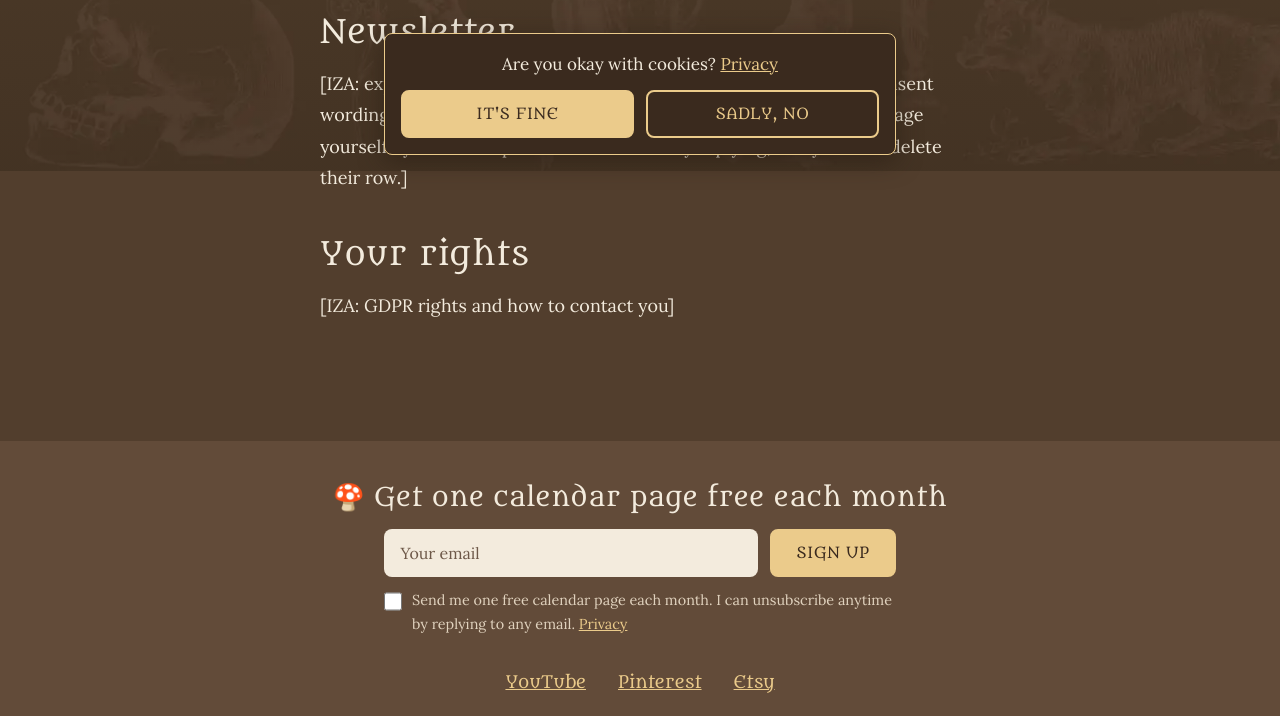
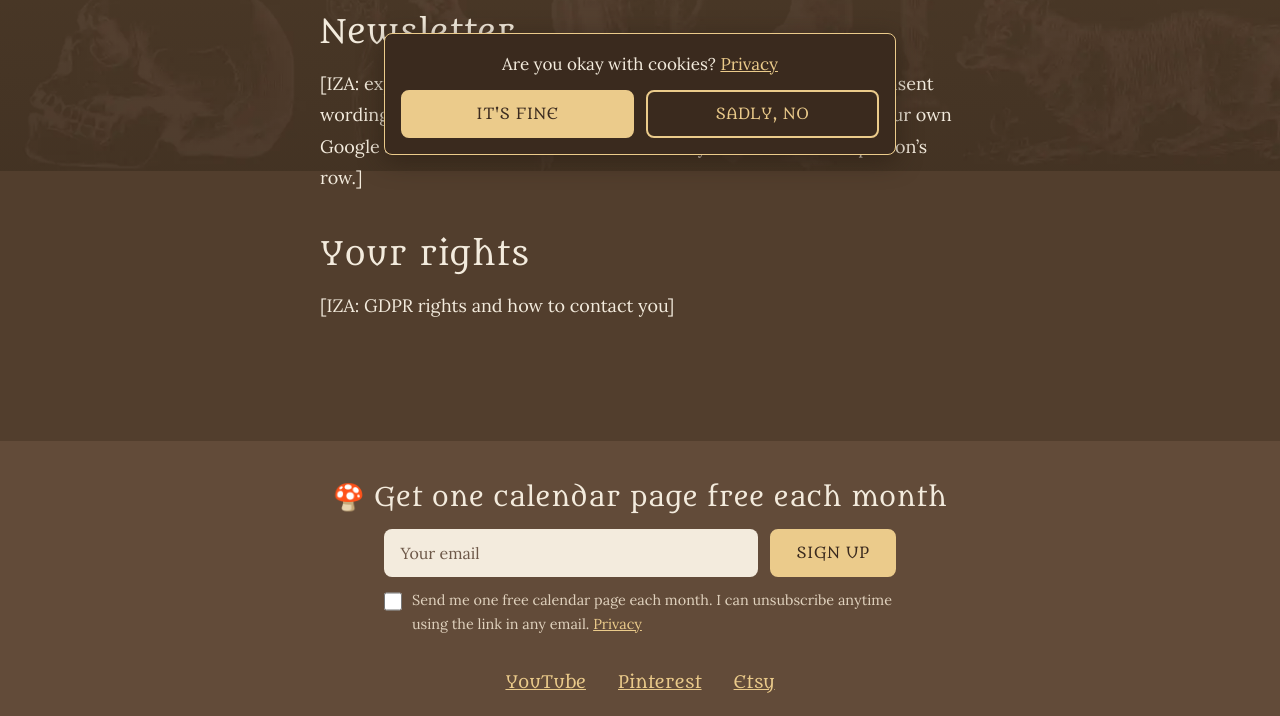
Before and after one commit to vendi525/slavic_pagan_world, a Jekyll site: the page built from pages/privacy.md, in a window 1280 px wide. Shown: the part 729-1445 px from the top of the page. Built offline with Jekyll 4.4.1, drawn with Linux system fonts in a browser that asks for light colours.

Commit message:
Add welcome email, unsubscribe link and monthly send to newsletter script
Emails stay placeholders and can't reach subscribers until the text is
filled in. Unsubscribing deletes the person's row, and only the sheet's
owner can run the sending functions.

Co-Authored-By: Claude Opus 5.5 <noreply@anthropic.com>

```diff
--- a/_includes/newsletter-box.html
+++ b/_includes/newsletter-box.html
@@ -13,7 +13,7 @@
     </label>
     <label class="newsletter-consent">
       <input type="checkbox" name="consent" value="yes" required>
-      <span>Send me one free calendar page each month. I can unsubscribe anytime by replying to any email. <a href="/privacy/">Privacy</a></span>
+      <span>Send me one free calendar page each month. I can unsubscribe anytime using the link in any email. <a href="/privacy/">Privacy</a></span>
     </label>
     <p class="newsletter-status" role="status"></p>
   </form>
--- a/pages/privacy.md
+++ b/pages/privacy.md
@@ -20,7 +20,7 @@ permalink: /privacy/
 
 ## Newsletter
 
-[IZA: explain newsletter data. The email address, signup date and consent wording are saved in your Google Sheet, and you send the monthly page yourself by email. People can unsubscribe by replying, and you then delete their row.]
+[IZA: explain newsletter data. The email address, signup date and consent wording are saved in your Google Sheet, and emails are sent from your own Google account. The unsubscribe link in every email deletes the person's row.]
 
 ## Your rights
 
```
Also changed, not shown: 1 other file.
